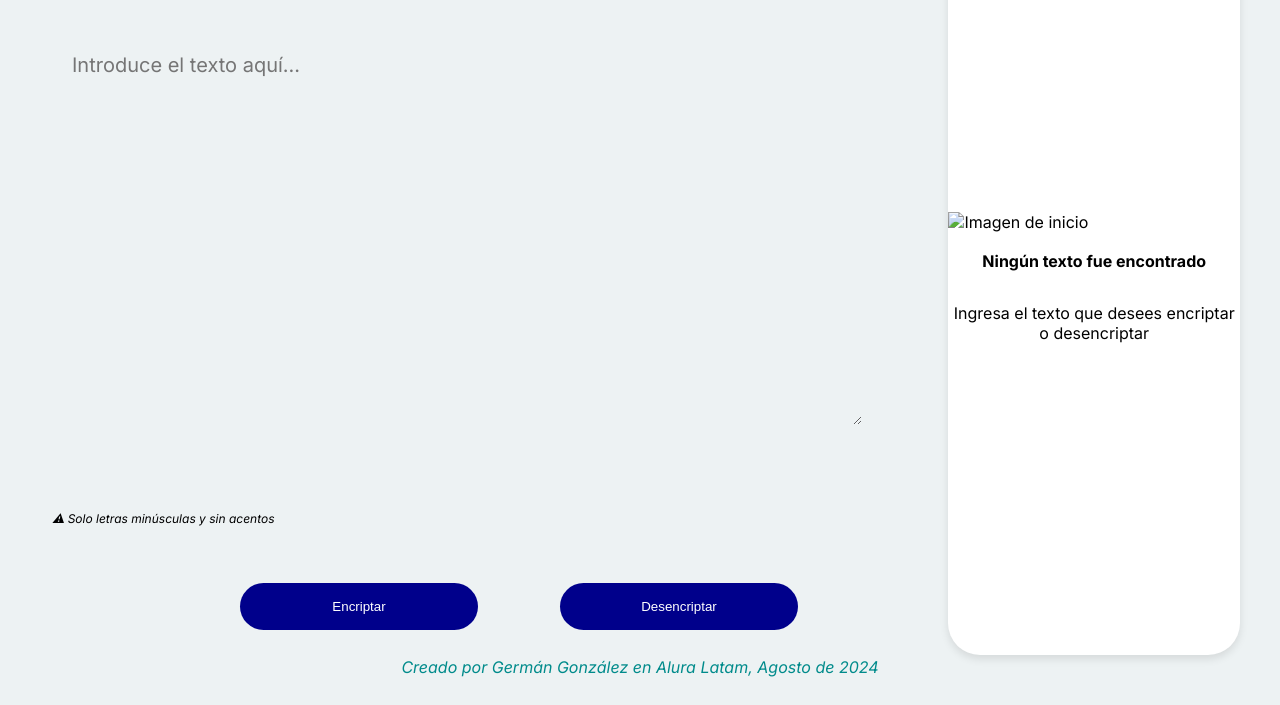
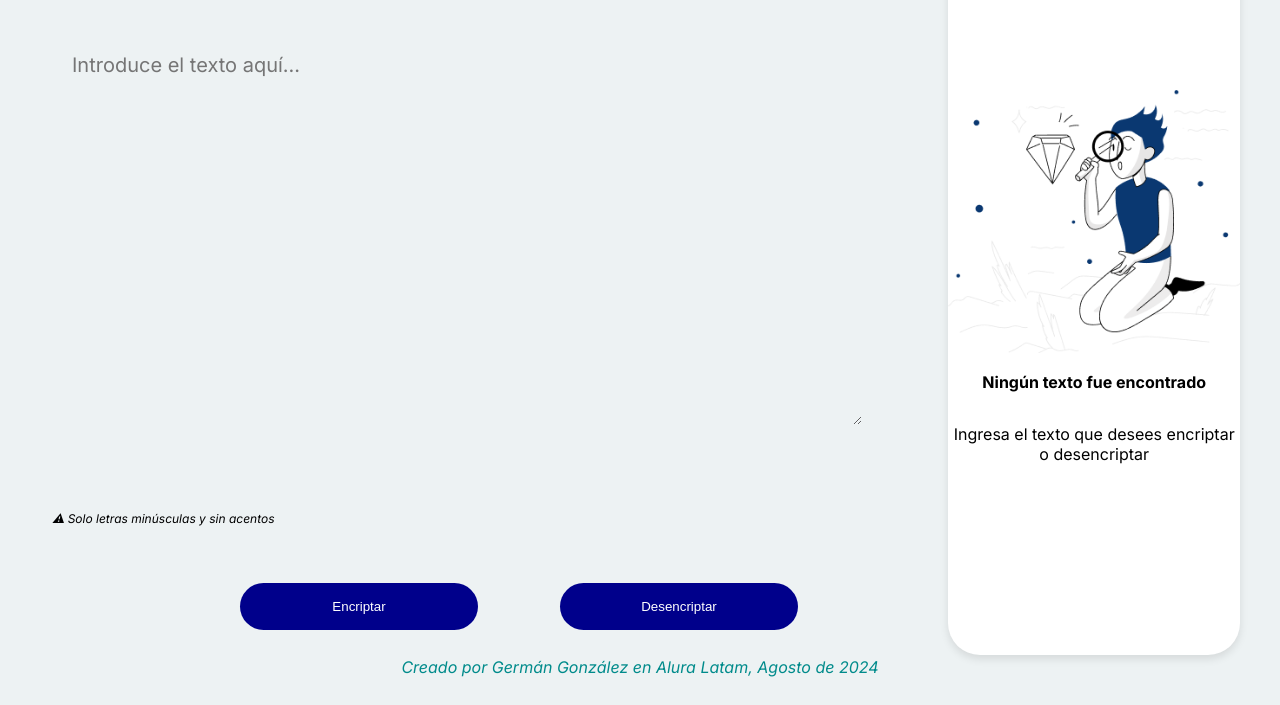
Before and after one commit to GERMANGB-TECH/ENCRIPTADOR3, a plain HTML site: page index.html in a window 1280 px wide. Shown: the part 115-820 px from the top of the page. Drawn offline with Linux system fonts and the light colour scheme.

Commit message:
Update index.html

```diff
--- a/index.html
+++ b/index.html
@@ -24,7 +24,7 @@
         </section>
         <section class="output-section">
             <div id="placeholder-container">
-                <img src="imagen.png" alt="Imagen de inicio" id="placeholder-image">
+                <img src="./assets/Imagen.png" alt="imagenInicio" id="placeholder-image">
                 <p id="no-text-found"><strong>Ningún texto fue encontrado</strong></p>
                 <p id="instruction">Ingresa el texto que desees encriptar o desencriptar</p>
             <div id="output-container" style="display: none;">
```
